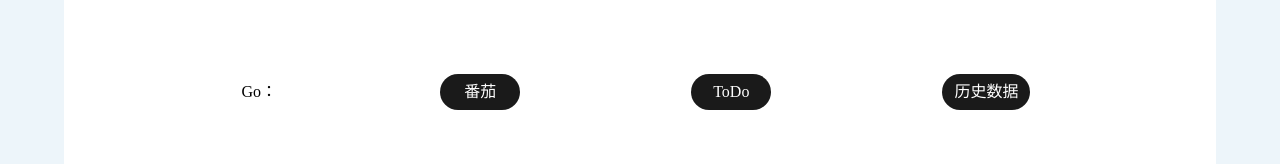
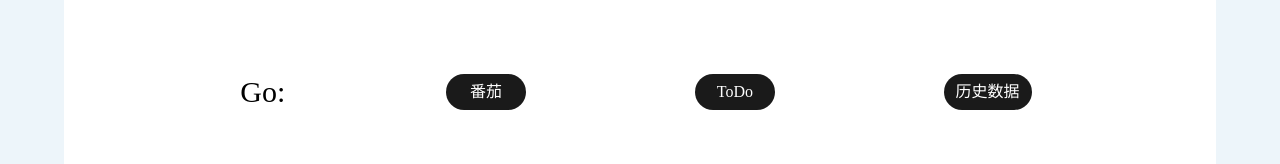
Before and after one commit to 1446450047/Tomato-ToDo, a React (Create React App) app: page / in a window 1280 px wide. Shown: the part 666-830 px from the top of the page. Built offline with nearby package versions, Linux system fonts and the light colour scheme.

Commit message:
更改go的字体大小

```diff
--- a/src/components/main/Home.jsx
+++ b/src/components/main/Home.jsx
@@ -17,7 +17,7 @@ function Home() {
                 <img src={study} alt="study"/>
             </TextAndImage>
             <Buttons>
-                <span>Go：</span>
+                <span>Go:</span>
                 <Button><Link to="tomato">番茄</Link></Button>
                 <Button><Link to="todoList">ToDo</Link></Button>
                 <Button><Link to="record">历史数据</Link></Button>
@@ -57,6 +57,7 @@ const Buttons = styled.div`
    span{
       line-height: 44px;
       text-align: center;
+      font-size: 30px;
   }
   @media (max-width: 600px) {
         flex-direction: column;
```
